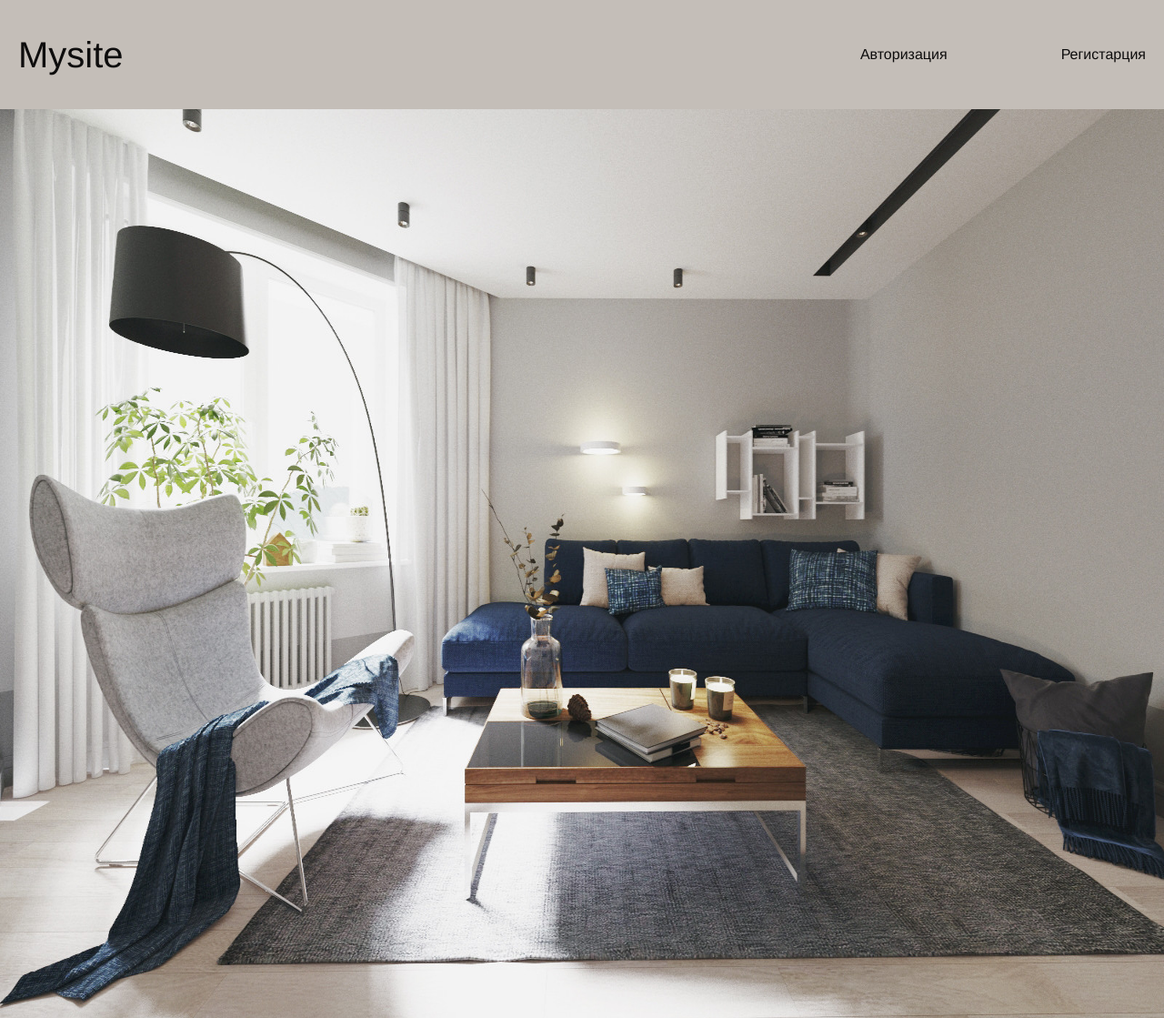
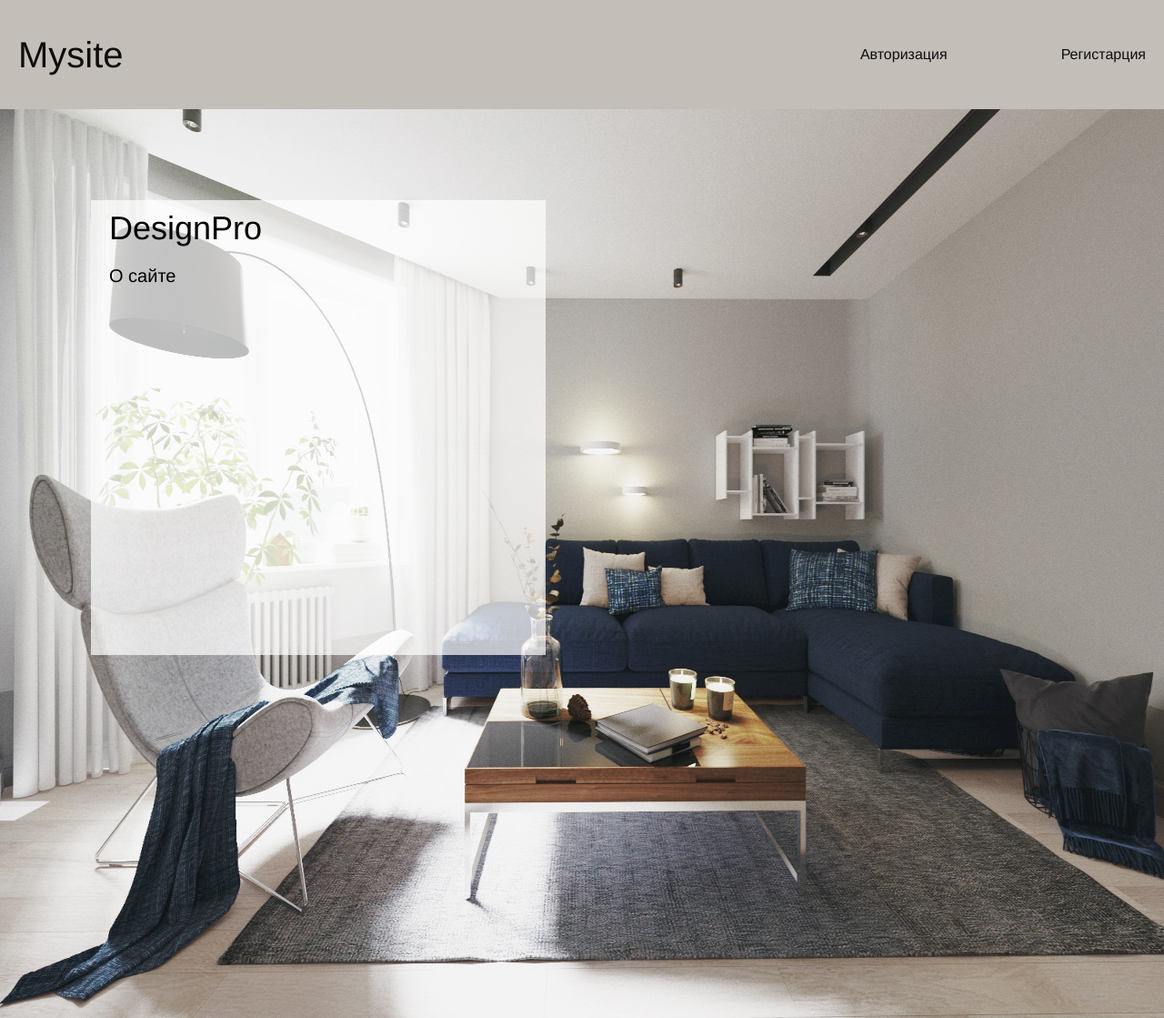
Before and after one commit to z1dos/OOP, a Django app: page / in a window 1280 px wide. Shown: the top 1119 px of the page at 91% size. Run offline with Django 3.2, Linux system fonts and the light colour scheme; data comes from the database, SQL or seed files in the repository; both versions use the stored data as it was after the commit.

Commit message:
Корректировка

```diff
--- a/pythonProject1/mysite/main/static/main/style.css
+++ b/pythonProject1/mysite/main/static/main/style.css
@@ -3,6 +3,7 @@
     padding: 0;
     outline: none;
     font-family: Helvetica;
+    overflow-x:hidden;
 }
 
 
@@ -416,4 +417,32 @@ margin-bottom: 10px;
 .forMainPicture {
 	width: 100%;
 	height: 1000px;
+	position: absolute;
 }
+
+.forTextInPicture {
+position: relative;
+top: 100px;
+left: 100px;
+width:500px;
+height: 500px;
+background-color: white;
+opacity: 0.7;
+}
+
+.textPictureeee {
+opacity: 1;
+top: 230px;
+font-size: 36px;
+left: 120px;
+position: absolute;
+}
+
+.textPictureeee > p {
+margin-top: 20px;
+font-size: 20px;
+}
+
+.checkDown {
+margin-top: 500px;
+}
--- a/pythonProject1/mysite/main/templates/main/index.html
+++ b/pythonProject1/mysite/main/templates/main/index.html
@@ -5,6 +5,14 @@
 
 <div class='forMainPicture'>
 <img class='forMainPicture' src='media/main3.jpg'>
+</div>
+
+<div class='forTextInPicture'>
+<div class='textPicture'></div>
+</div>
+
+<div class='textPictureeee'>DesignPro
+<p textPictureeeeуу>О сайте</p>
 </div>
 
    <div class="checkDown">
```
Also changed, not shown: pythonProject1/mysite/db.sqlite3, pythonProject1/mysite/media/1648477535.476243.jpg (deleted), pythonProject1/mysite/media/1648637453.479865.jpg (deleted).
